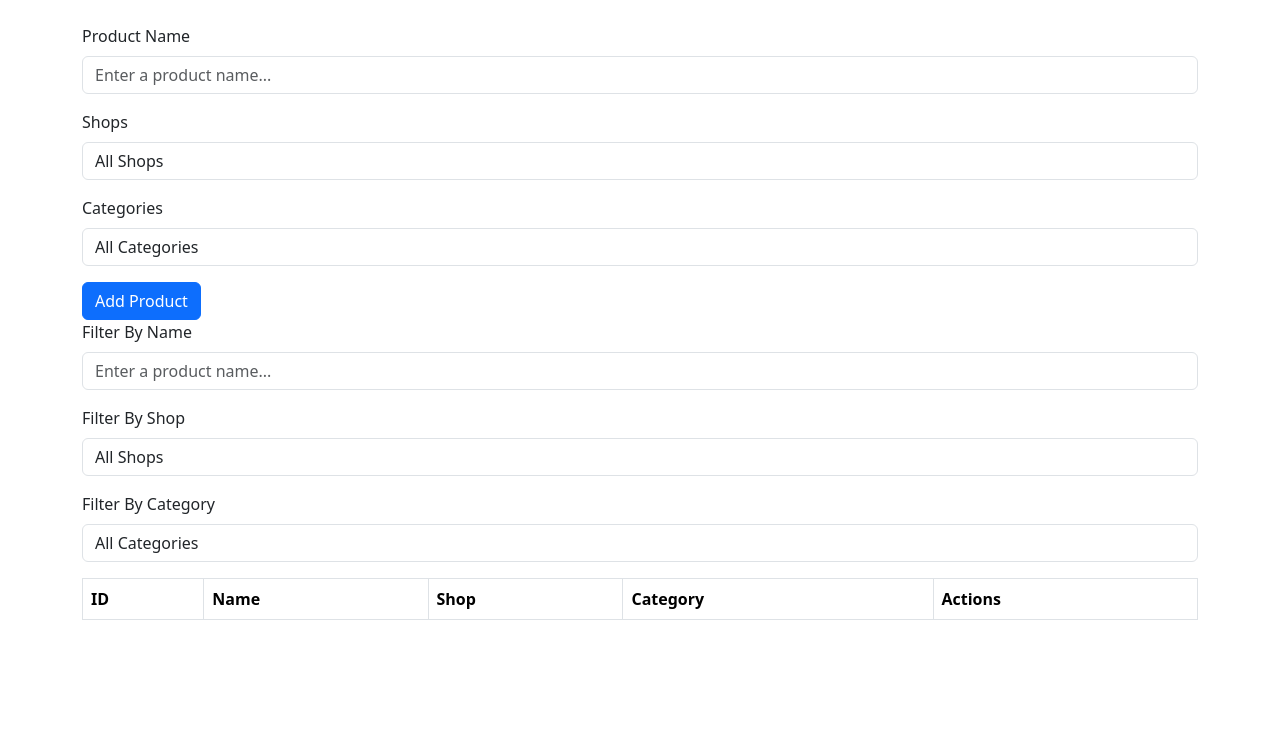
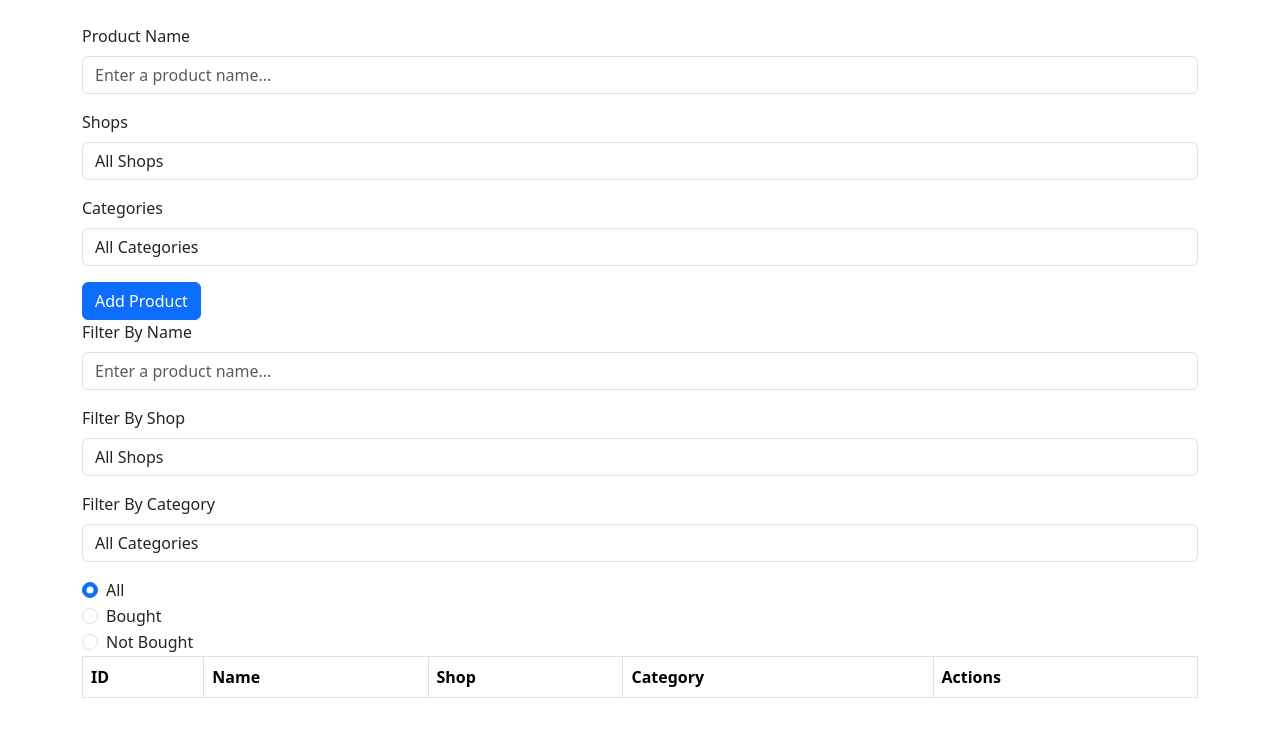
Before and after one commit to berkan-kabadayi/advanced-react-shopping-list-ts, a React (Vite) app: page / in a window 1280 px wide. Shown: the top 736 px of the page. Built offline with nearby package versions, Linux system fonts and the light colour scheme.

Commit message:
feat: complete product management with filters and actions

```diff
--- a/src/App.tsx
+++ b/src/App.tsx
@@ -1,7 +1,7 @@
 import { useState } from "react";
 import "./App.css";
 import AddProductForm from "./components/AddProductForm";
-import type { Product } from "./types";
+import type { Product, FilterStatusProps } from "./types";
 import ProductTable from "./components/ProductTable";
 import ProductFilter from "./components/ProductFilters";
 
@@ -10,6 +10,7 @@ function App() {
   const [filteredName, setFilteredName] = useState("");
   const [filteredShop, setFilteredShop] = useState("");
   const [filteredCategory, setFilteredCategory] = useState("");
+  const [filterStatus, setFilterStatus] = useState<FilterStatusProps>("all");
 
   const handleAddProduct = (product: Product) => {
     setProducts([...products, product]);
@@ -26,7 +27,12 @@ function App() {
     const categoryMatch =
       !filteredCategory || product.categories === filteredCategory;
 
-    return nameMatch && shopMatch && categoryMatch;
+    const statusMatch =
+      filterStatus === "all" ||
+      (filterStatus === "bought" && product.isBought) ||
+      (filterStatus === "not-bought" && !product.isBought);
+
+    return nameMatch && shopMatch && categoryMatch && statusMatch;
   });
 
   const handleToggleBought = (id: string) => {
@@ -51,9 +57,11 @@ function App() {
           filteredName={filteredName}
           filteredShop={filteredShop}
           filteredCategory={filteredCategory}
+          filterStatus={filterStatus}
           setFilteredName={setFilteredName}
           setFilteredShop={setFilteredShop}
           setFilteredCategory={setFilteredCategory}
+          setFilterStatus={setFilterStatus}
         />
         <ProductTable
           products={filteredProducts}
--- a/src/components/ProductFilters.tsx
+++ b/src/components/ProductFilters.tsx
@@ -1,9 +1,5 @@
 import Form from "react-bootstrap/Form";
-import {
-  shops,
-  categories,
-  type ProductFilterProps,
-} from "../types";
+import { shops, categories, type ProductFilterProps } from "../types";
 
 function ProductFilter({
   filteredName,
@@ -12,7 +8,10 @@ function ProductFilter({
   setFilteredShop,
   filteredCategory,
   setFilteredCategory,
+  filterStatus,
+  setFilterStatus,
 }: ProductFilterProps) {
+  const boughtArray = ["all", "bought", "not-bought"];
   return (
     <>
       <Form.Group className="mb-3">
@@ -57,6 +56,25 @@ function ProductFilter({
           ))}
         </Form.Control>
       </Form.Group>
+      <Form.Group>
+        {boughtArray.map((status) => (
+          <Form.Check
+            type="radio"
+            key={status}
+            label={
+              status === "all"
+                ? "All"
+                : status === "bought"
+                ? "Bought"
+                : "Not Bought"
+            }
+            name="statusFilter"
+            value={status}
+            onChange={() => setFilterStatus(status as typeof filterStatus)}
+            checked={filterStatus === status}
+          />
+        ))}
+      </Form.Group>
     </>
   );
 }
--- a/src/types/index.ts
+++ b/src/types/index.ts
@@ -23,7 +23,11 @@ export interface ProductFilterProps {
   filteredName: string;
   filteredShop: string;
   filteredCategory: string;
+  filterStatus: FilterStatusProps;
   setFilteredName: (value: string) => void;
   setFilteredShop: (value: string) => void;
   setFilteredCategory: (value: string) => void;
+  setFilterStatus: (value: FilterStatusProps) => void;
 }
+
+export type FilterStatusProps = "all" | "bought" | "not-bought";
```
